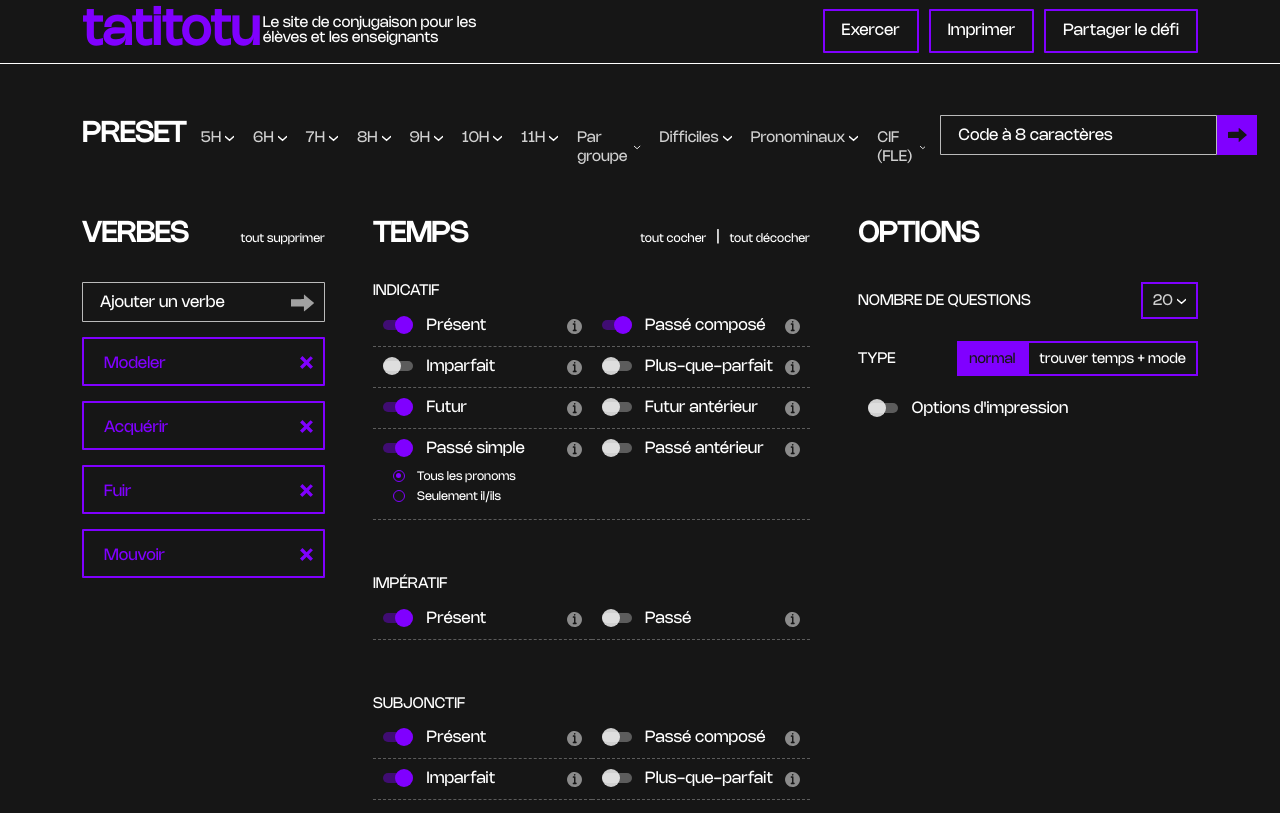
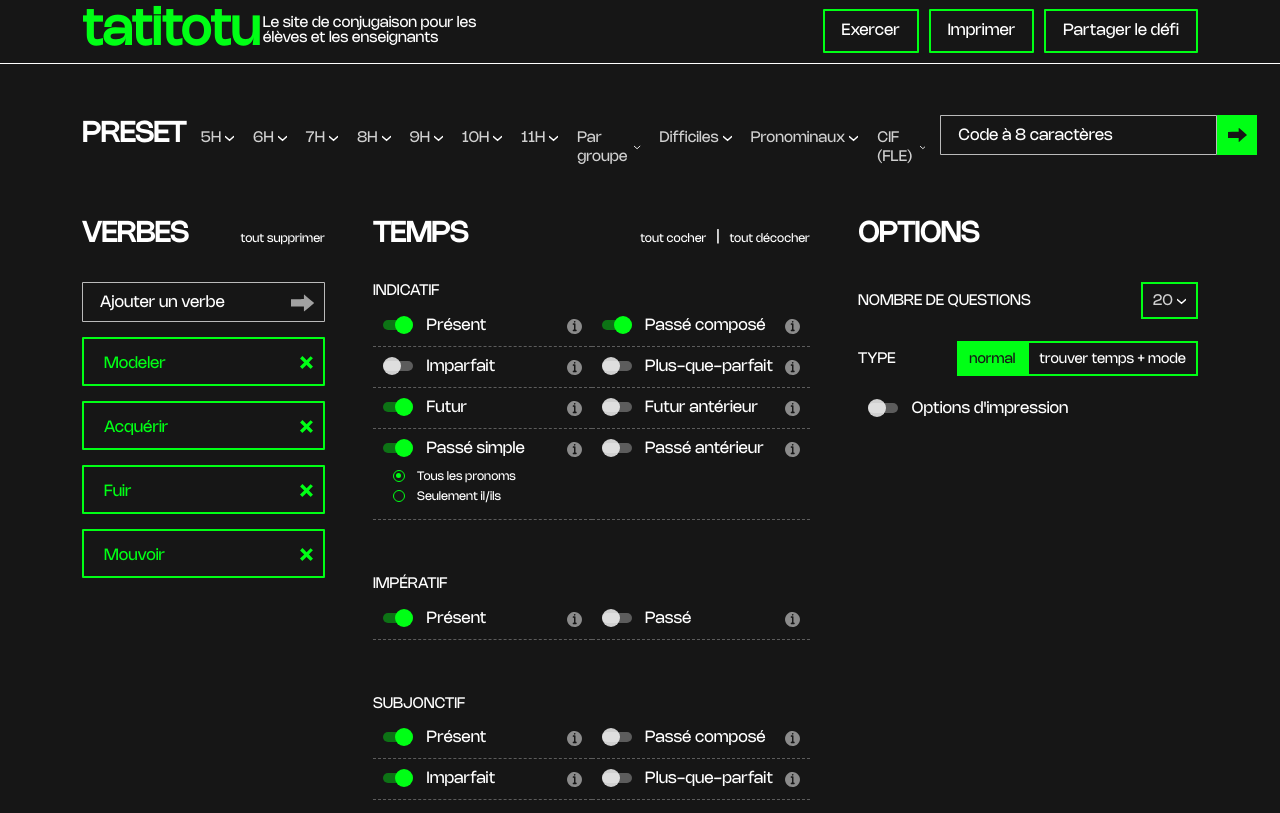
Before and after one commit to basile-kamm/tatitotu, a website built with Parcel: page src/index.html in a window 1280 px wide. Shown: the top 813 px of the page. Built offline with nearby package versions, Linux system fonts and the light colour scheme.

Commit message:
this time really on var

```diff
--- a/src/index.html
+++ b/src/index.html
@@ -21,9 +21,19 @@
                 </div>
               </h1>
               <div class="header-buttons">
-                <a href="" class="button t-outline">Exercer</a>
-                <a href="" class="button t-outline">Imprimer</a>
-                <a href="" class="button t-outline">Partager le défi</a>
+                <a href="" class="button t-outline">
+                  <p class="button-text-first">Exercer</p>
+                  <p class="button-text">Exercer</p>
+                </a>
+                <a href="" class="button t-outline">
+                  <p class="button-text-first">Imprimer</p>
+                  <p class="button-text">Imprimer</p>
+                </a>
+                <a href="" class="button t-outline">
+                  <p class="button-text-first">Partager le défi</p>
+                  <p class="button-text">Partager le défi</p>
+                </a>
+
               </div>
             </div>
           </div>
@@ -639,7 +649,7 @@
                 </div>
                 <div class="switch-container">
                   <label class="switch">
-                    <input type="checkbox" checked/>
+                    <input type="checkbox" checked  data-pronoun/>
                     <div class="switch-wrapper">
                       <div class="switch-inner"></div>
                     </div>
@@ -661,7 +671,7 @@
                       <p class="info-text">Exemple: Je mangeai</p>
                     </div>
                   </div>
-                  <div class="radio-verb-container">
+                  <div class="radio-verb-container is-open">
                     <label class="radio-label">
                       <input type="radio" name="pronom" value="all" checked />
                       <div class="radio-placeholder"></div>
--- a/src/js/main.js
+++ b/src/js/main.js
@@ -61,3 +61,16 @@ printOption.addEventListener("change", function () {
     printContainer.classList.remove("is-active");
   }
 });
+
+var pronounCheckbox = document.querySelector("[data-pronoun]");
+var pronounContainer = document.querySelector(".radio-verb-container");
+pronounCheckbox.addEventListener("change", function () {
+  var pronounValue = pronounCheckbox.checked;
+  if (pronounValue === true) {
+    pronounContainer.classList.add("is-open");
+  } else {
+    pronounContainer.classList.remove("is-open");
+  }
+});
+
+document.body.style.setProperty("--dark", "#ff0000");
--- a/src/scss/_var.scss
+++ b/src/scss/_var.scss
@@ -1,3 +1,3 @@
 $light: #161616;
-$primary: #8000ff;
+$primary: #00ff15;
 $dark: #ffffff;
--- a/src/scss/modules/_button.scss
+++ b/src/scss/modules/_button.scss
@@ -7,13 +7,45 @@
 
 .button.t-outline {
   border: 2px solid $primary;
-  transition: background-position 0.8s, color 0.3s;
-  background: url(../asset/img/button-background.webp);
-  background-position: left;
+  overflow-y: hidden;
+  position: relative;
+
+  .button-text-first {
+    color: $dark;
+    transition: transform 0.3s;
+  }
+
+  .button-text {
+    position: absolute;
+    top: 10px;
+    color: $light;
+    transform: translateY(150%);
+    transition: transform 0.5s;
+  }
+
+  &::before {
+    content: "";
+    position: absolute;
+    top: 0;
+    left: 0;
+    right: 0;
+    bottom: 0;
+    background: $primary;
+    transform: translateY(100%);
+    transition: transform 0.3s 0.1s;
+  }
 
   &:hover {
-    background-position: right;
-    color: $light;
+    .button-text-first {
+      transform: translateY(-150%);
+    }
+    &::before {
+      transform: translateY(0);
+    }
+
+    .button-text {
+      transform: translateY(0);
+    }
   }
 }
 
--- a/src/scss/modules/_radio.scss
+++ b/src/scss/modules/_radio.scss
@@ -72,3 +72,19 @@
     background: rgba($primary, 0.3);
   }
 }
+
+.radio-verb-container {
+  transform: translateX(100%);
+  opacity: 0;
+  transition: transform 0.6s, opacity 0.3s, display 0.1s;
+  position: absolute;
+  pointer-events: none;
+
+  &.is-open {
+    transform: translateX(0);
+    opacity: 1;
+    transition: transform 0.6s, opacity 0.3s, display 0.1s 1s;
+    position: relative;
+    pointer-events: all;
+  }
+}
```
Also changed, not shown: src/asset/img/button-background.webp (deleted), src/asset/img/cross-purple.webp (deleted).
